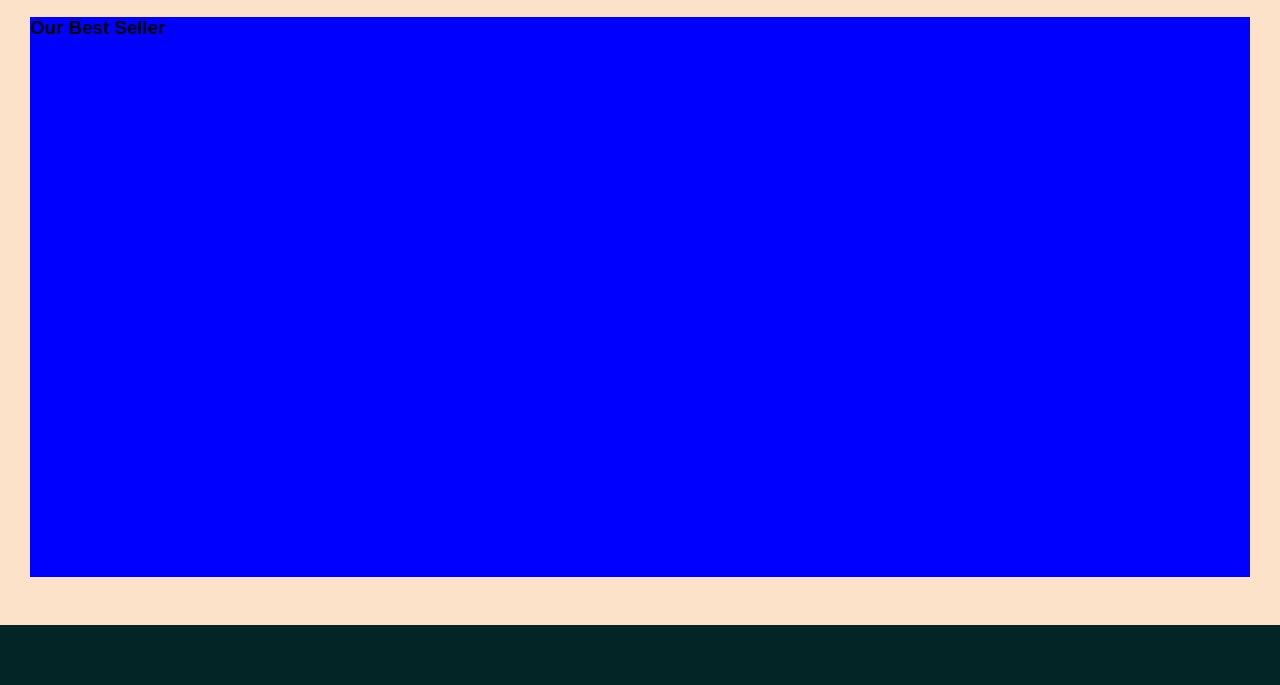
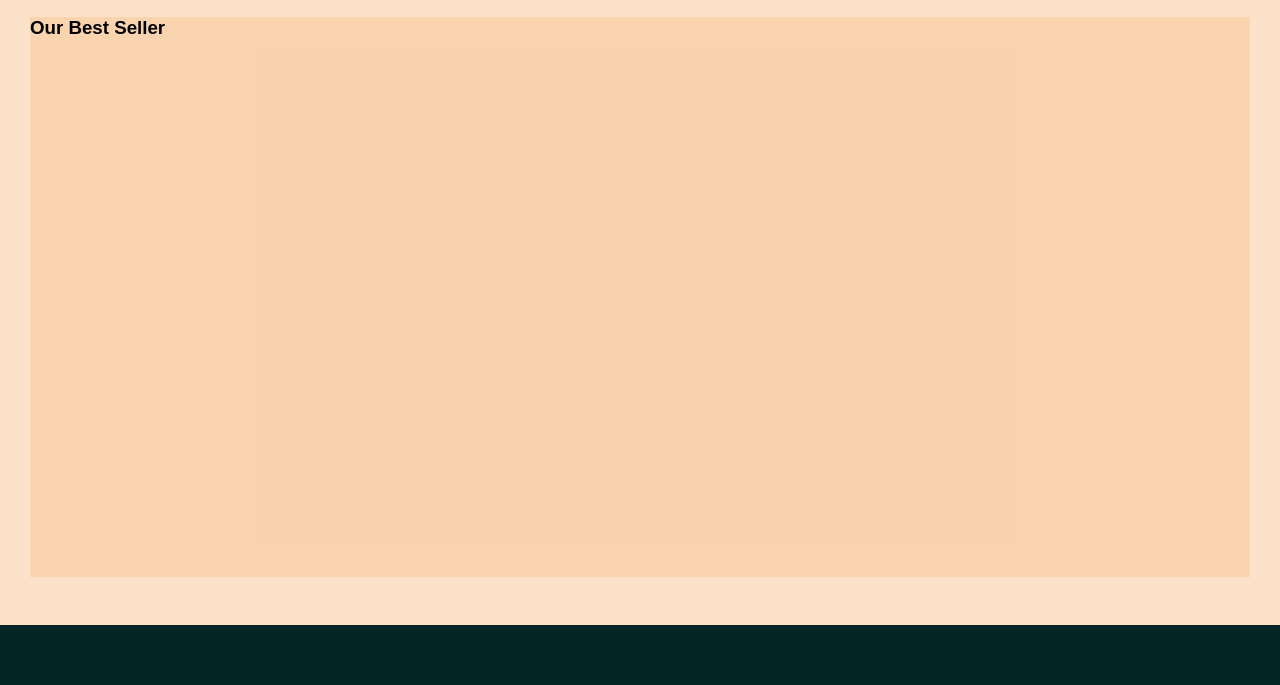
Before and after one commit to smakur143/ShopNest, a plain HTML site: page index.html in a window 1280 px wide. Shown: the part 975-1660 px from the top of the page. Drawn offline with nearby package versions, Linux system fonts and the light colour scheme.

Commit message:
bg color change

```diff
--- a/styles.css
+++ b/styles.css
@@ -416,7 +416,7 @@ body {
 .hot-product {
   height: 70vh;
   width: 100%;
-  background-color: blue;
+  background-color: #f6c4927f;
   position: relative;
 }
 
```
